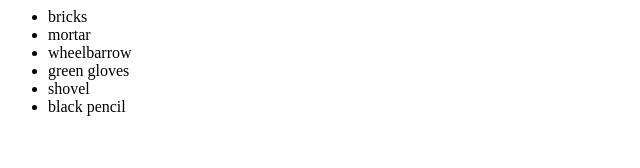
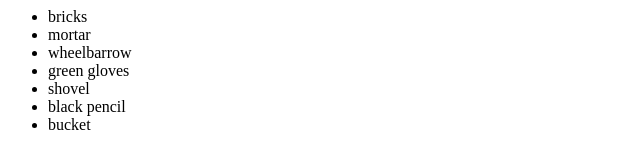
Before and after one commit to garykaufman/gitTutorialTest, a plain HTML site: page index.html in a window 1280 px wide. Shown: the full height of the page, 0-640 px from the left. Drawn offline with Linux system fonts and the light colour scheme.

Commit message:
Added extra field to index.html

```diff
--- a/index.html
+++ b/index.html
@@ -8,6 +8,7 @@
 				<li>green gloves</li>
 				<li>shovel</li>
 				<li>black pencil</li>
+				<li>bucket</li>
 			</ul>
 		</div>
 	</body>
```
